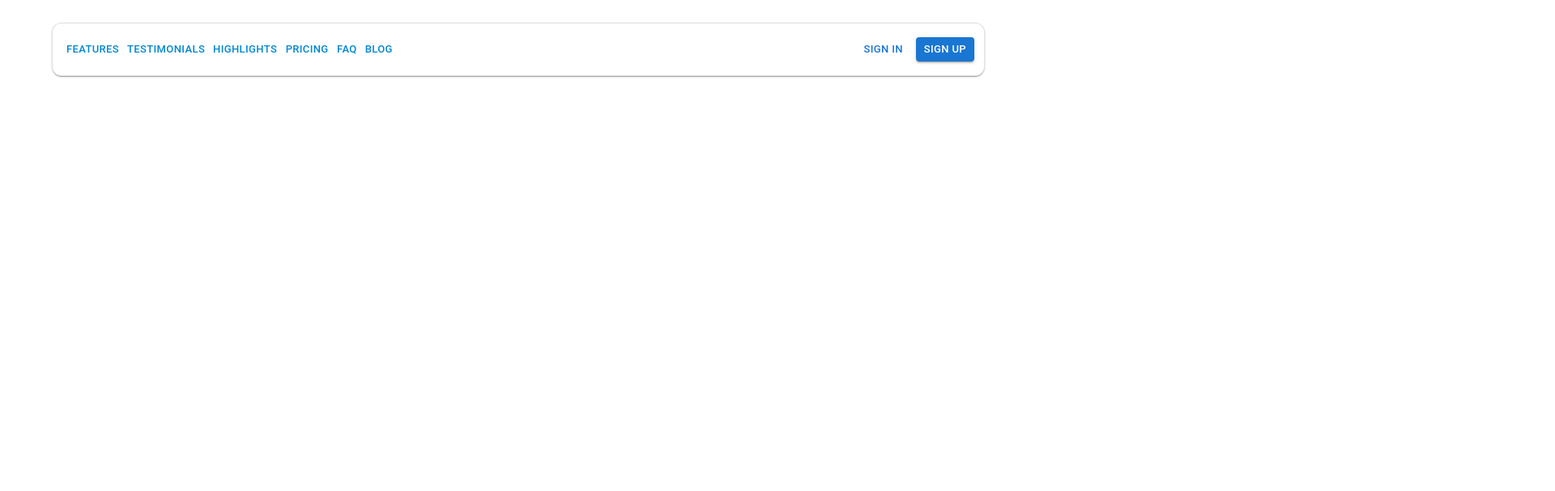
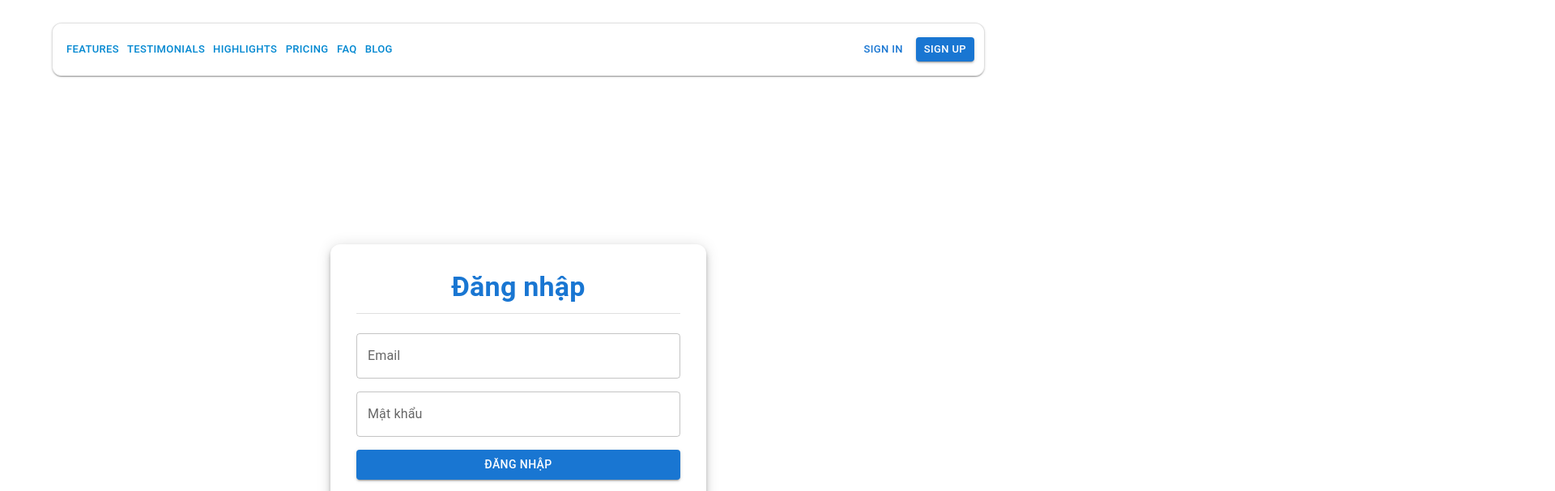
Before and after one commit to GonTaFu/shopTech, a Next.js app in the folder my-fontend/: page /account in a window 1280 px wide. Shown: the top 607 px of the page at 81% size, 1920 px wide, since content can reach past the window. Built offline with nearby package versions, Linux system fonts and the light colour scheme.

Commit message:
chỉnh account

```diff
--- a/my-fontend/src/app/account/page.js
+++ b/my-fontend/src/app/account/page.js
@@ -6,7 +6,7 @@ import { Container } from "@mui/material"
 
 export default function AccountPage() {
   return (
-    <Container maxWidth="lg" sx={{ margin: 100 }}>
+    <Container>
        <LoginPage></LoginPage>
     </Container>
   )
--- a/my-fontend/src/components/loginpage.js
+++ b/my-fontend/src/components/loginpage.js
@@ -1,12 +1,11 @@
 import * as React from 'react';
 import Box from '@mui/material/Box';
 import Paper from '@mui/material/Paper';
-import Grid from '@mui/material/Grid2';
+import Grid from '@mui/material/Grid';
 import Typography from '@mui/material/Typography';
 import Button from '@mui/material/Button';
 import Divider from '@mui/material/Divider';
 import TextField from '@mui/material/TextField';
-import Link from 'next/link'
 
 export default function LoginPage() {
   return (
```
